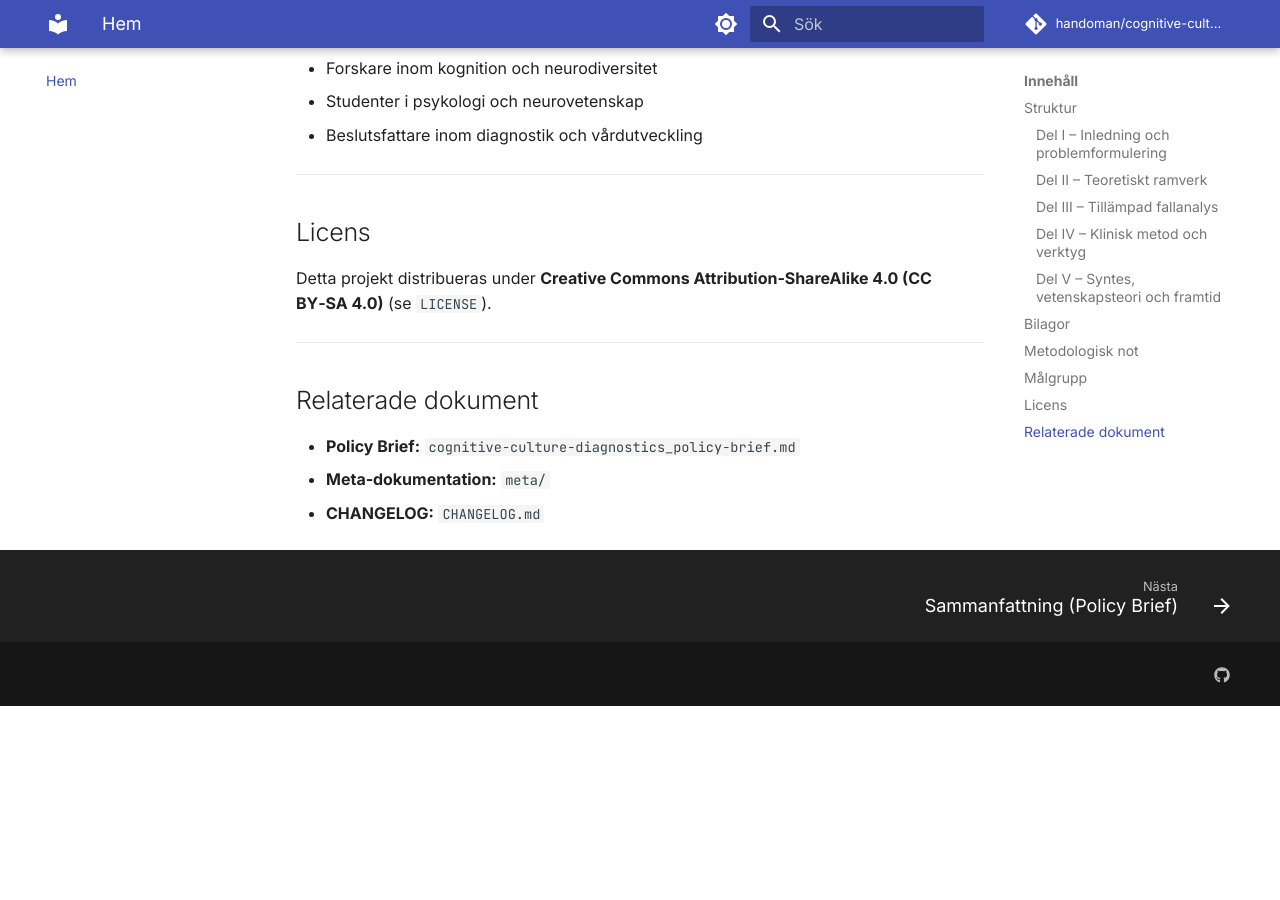
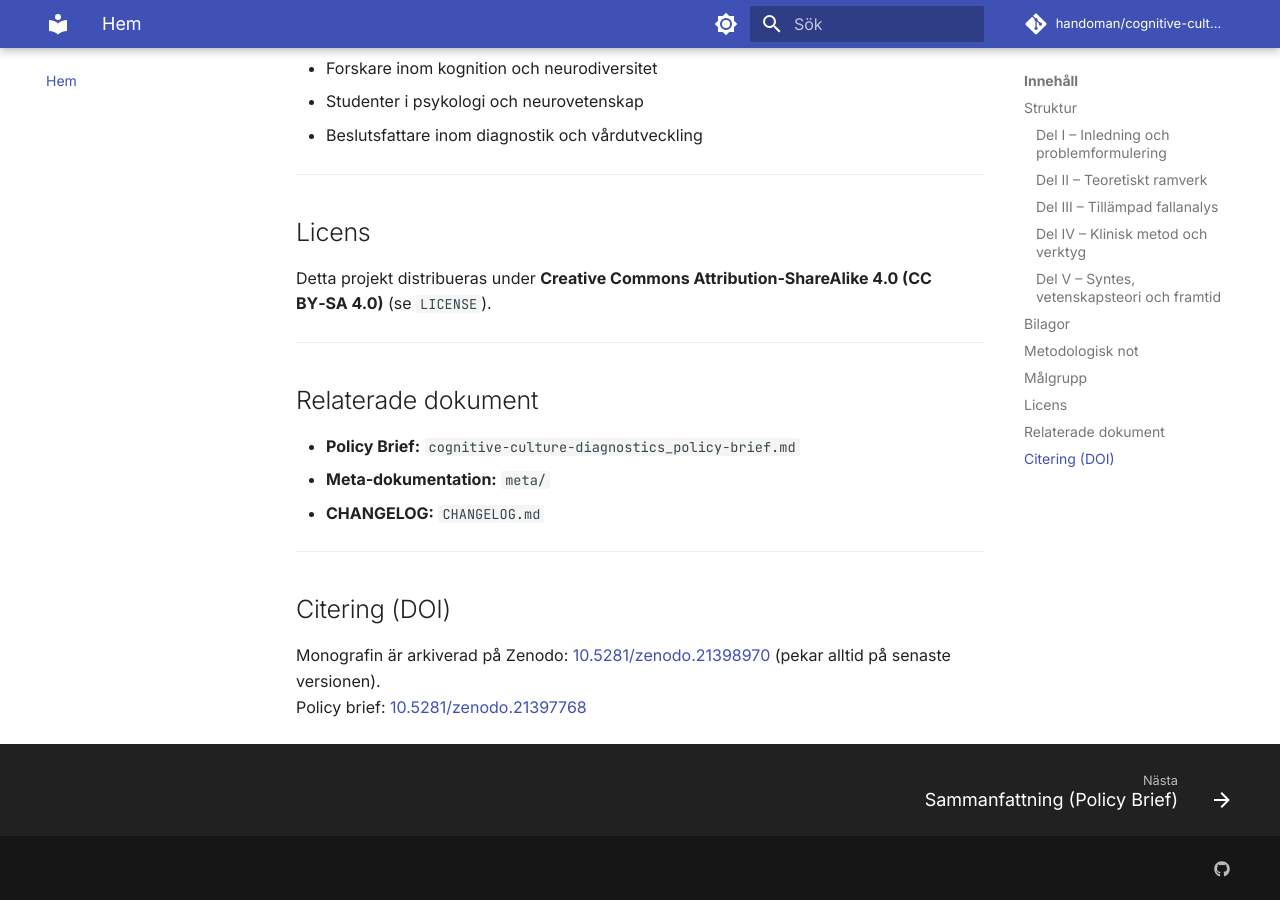
Before and after one commit to handoman/cognitive-culture-diagnostics, an MkDocs documentation site: the page built from content/sv/README.md, in a window 1280 px wide and 900 px high, scrolled down 2276 px. Built offline with MkDocs 1.6.1 and Material for MkDocs 9.7.7, drawn with Linux system fonts in a browser that asks for light colours; comment, search, counter and statistics services are not loaded; before the commit the page ends 2982 px from its top, so only the background shows below that.

Commit message:
docs: add Zenodo DOIs for monograph and policy brief
Adds DOI badges/links to README.md (root + content/sv), the AI-index
header blocks, and the policy brief metadata (both synced copies).
These DOIs were assigned after the 1.3.0 Zenodo upload but never made
it into the repo.

Co-Authored-By: Claude Sonnet 5 <noreply@anthropic.com>
Claude-Session: https://claude.ai/code/session_01NosfnVG8T5mm2NzCKrqm92

```diff
--- a/content/sv/README.md
+++ b/content/sv/README.md
@@ -86,3 +86,10 @@ Detta projekt distribueras under **Creative Commons Attribution‑ShareAlike 4.0
 - **Policy Brief:** `cognitive-culture-diagnostics_policy-brief.md`
 - **Meta‑dokumentation:** `meta/`
 - **CHANGELOG:** `CHANGELOG.md`
+
+---
+
+## Citering (DOI)
+
+Monografin är arkiverad på Zenodo: [10.5281/zenodo.21398970](https://doi.org/10.5281/zenodo.21398970) (pekar alltid på senaste versionen).
+Policy brief: [10.5281/zenodo.21397768](https://doi.org/10.5281/zenodo.21397768)
```
Also changed, not shown: README-AI.md (+1 -0 lines), README.md (+12 -0 lines), content/sv/README-AI.md (+1 -0 lines), content/sv/policy-brief.md (+1 -0 lines), policy-brief/README-AI.md (+2 -0 lines), policy-brief/cognitive-culture-diagnostics_policy-brief.md (+1 -0 lines).
